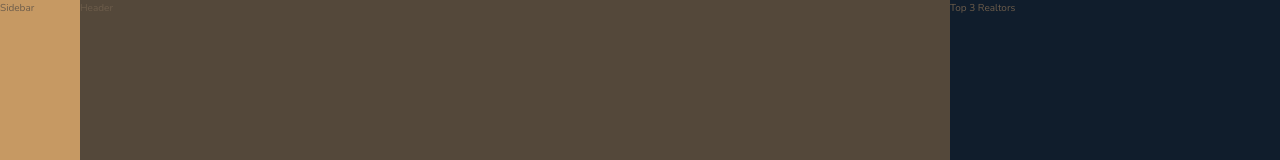
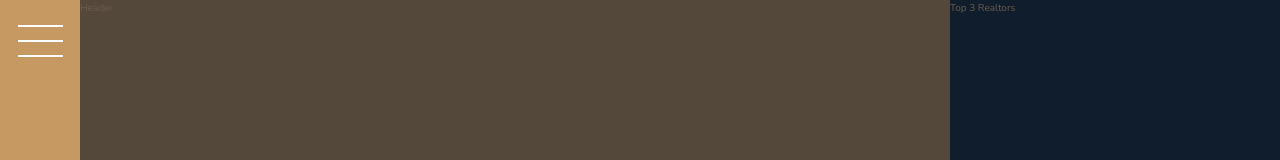
Before and after one commit to codecallogic/nexter, a React app: page / in a window 1280 px wide. Shown: the top 160 px of the page. Built offline with nearby package versions, Linux system fonts and the light colour scheme.

Commit message:
completed sidebar button

```diff
--- a/src/app/App.js
+++ b/src/app/App.js
@@ -4,7 +4,9 @@
 function App() {
   return (
     <div className="container">
-      <div className="sidebar">Sidebar</div>
+      <div className="sidebar">
+        <button className="nav-btn"></button>
+      </div>
       <header className="header">Header</header>
       <div className="realtors">Top 3 Realtors</div>
       <section className="features">
--- a/src/cssComponents/_sidebar.scss
+++ b/src/cssComponents/_sidebar.scss
@@ -2,4 +2,27 @@
     background-color: $color-primary;
     grid-column: side-start / side-end;
     grid-row: 1 / -1;
+    display: flex;
+    justify-content: center;
 }
+
+.nav-btn {
+    border: none;
+    border-radius: none;
+    background-color: white;
+    height: 2px;
+    width: 4.5rem;
+    margin-top: 4rem;
+
+    &::before,
+    &::after {
+        background-color: white;
+        height: 2px;
+        width: 4.5rem;
+        content: "";
+        display: block;
+    }
+
+    &::before { transform: translateY(-1.5rem)}
+    &::after { transform: translateY(1.3rem)}
+}
```
Also changed, not shown: src/app/App.css.
